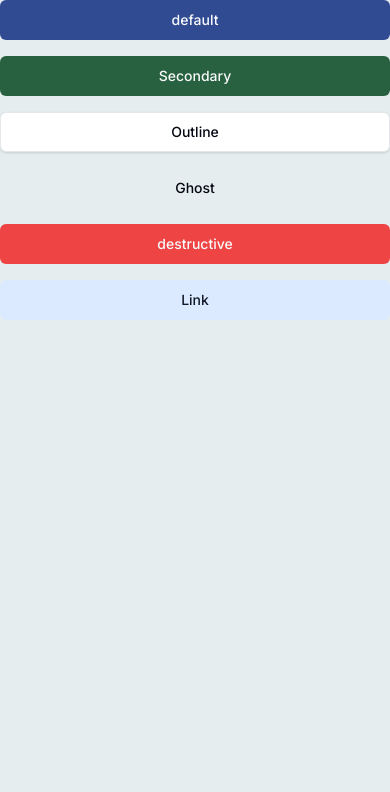
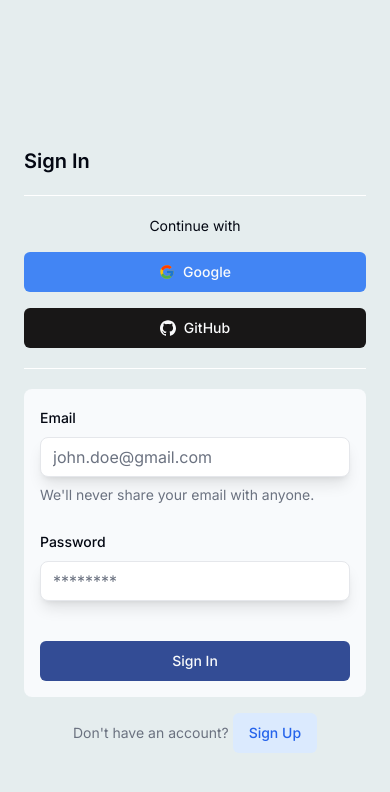
Before and after one commit to allanReyMacasaquit/slack, a Next.js app: page / in a window 390 px wide. Shown: the top 792 px of the page. Built offline with nearby package versions, Linux system fonts and the light colour scheme.

Commit message:
2. Authentication UI

```diff
--- a/package.json
+++ b/package.json
@@ -50,6 +50,7 @@
     "react-day-picker": "^8.10.1",
     "react-dom": "^18.3.1",
     "react-hook-form": "^7.53.2",
+    "react-icons": "^5.3.0",
     "react-resizable-panels": "^2.1.7",
     "recharts": "^2.13.3",
     "sonner": "^1.7.0",
--- a/src/app/globals.css
+++ b/src/app/globals.css
@@ -5,6 +5,23 @@
 body {
 	font-family: Arial, Helvetica, sans-serif;
 	background-color: rgb(229, 237, 238);
+}
+.auth-container {
+	@apply min-h-screen
+		flex
+		flex-col
+		items-center
+		justify-center
+		mx-auto
+		w-full
+		px-6
+		lg:w-2/3;
+}
+.google {
+	@apply bg-google;
+}
+.github {
+	@apply bg-github;
 }
 
 @layer base {
--- a/src/app/page.tsx
+++ b/src/app/page.tsx
@@ -1,14 +1,9 @@
-import { Button } from '@/components/ui/button';
+import AuthScreen from '@/components/features/auth/components/auth-screen';
 
 const Home = () => {
 	return (
-		<div className='flex flex-col space-y-4'>
-			<Button variant='default'>default</Button>
-			<Button variant='secondary'>Secondary</Button>
-			<Button variant='outline'>Outline</Button>
-			<Button variant='ghost'>Ghost</Button>
-			<Button variant='destructive'>destructive</Button>
-			<Button variant='link'>Link</Button>
+		<div>
+			<AuthScreen />
 		</div>
 	);
 };
--- /dev/null
+++ b/src/components/features/auth/components/auth-screen.tsx
@@ -0,0 +1,215 @@
+'use client';
+
+import { useState } from 'react';
+import { useForm } from 'react-hook-form';
+import {
+	Form,
+	FormControl,
+	FormDescription,
+	FormField,
+	FormItem,
+	FormLabel,
+	FormMessage,
+} from '@/components/ui/form';
+import { Input } from '@/components/ui/input';
+import { zodResolver } from '@hookform/resolvers/zod';
+import { z } from 'zod';
+
+import { FcGoogle } from 'react-icons/fc';
+import { SiGithub } from 'react-icons/si';
+import { Button } from '@/components/ui/button';
+import Image from 'next/image';
+import { Separator } from '@/components/ui/separator';
+
+import { AuthType } from '../types';
+
+const formSchema = z
+	.object({
+		email: z.string().email('Invalid email').max(50),
+		password: z
+			.string()
+			.min(8, 'Password must be at least 8 characters')
+			.max(50),
+		confirm_password: z
+			.string()
+			.min(8, 'Password must be at least 8 characters')
+			.max(50),
+	})
+	.refine((data) => data.password === data.confirm_password, {
+		message: 'Passwords must match',
+		path: ['confirm_password'],
+	});
+
+const AuthScreen = () => {
+	const [state, setState] = useState<AuthType>('SignIn');
+
+	const form = useForm<z.infer<typeof formSchema>>({
+		resolver: zodResolver(formSchema),
+		defaultValues: {
+			email: '',
+			password: '',
+			confirm_password: '',
+		},
+	});
+
+	const onSubmit = (values: z.infer<typeof formSchema>) => {
+		// Handle form submission
+		console.log(values);
+	};
+
+	return (
+		<div className='flex h-screen'>
+			{/* Left side: Image Section */}
+			<div className='hidden lg:flex lg:w-2/3 bg-blue-200 items-center justify-center'>
+				<div className='text-center space-y-10'>
+					<Image
+						src='/images/Illustration.svg'
+						height={300}
+						width={300}
+						alt='Welcome Illustration'
+						priority
+					/>
+					<h1 className='text-4xl font-bold'>Welcome!</h1>
+					<p className='text-lg text-gray-600'>
+						Explore our gallery of amazing images.
+					</p>
+				</div>
+			</div>
+
+			{/* Right side: Auth Form */}
+			<div className='auth-container'>
+				<div className='w-full md:w-2/3 lg:shadow-md lg:p-6 rounded-lg'>
+					<h2 className='text-xl mt-20 lg:mt-0 lg:text-4xl font-semibold mb-4'>
+						{state === 'SignIn' ? 'Sign In' : 'Sign Up'}
+					</h2>
+
+					<Separator className='bg-white my-5 lg:my-10' />
+
+					{/* Social Login Buttons */}
+					<div className='flex flex-col items-center space-y-4'>
+						<span className='text-sm'>Continue with</span>
+						<Button className='bg-google w-full lg:w-2/3 hover:bg-google/90'>
+							<FcGoogle size={24} /> Google
+						</Button>
+						<Button className='bg-github w-full lg:w-2/3 hover:bg-github/90'>
+							<SiGithub size={24} /> GitHub
+						</Button>
+					</div>
+
+					<Separator className='bg-white my-5 lg:my-10' />
+
+					{/* Email/Password Form */}
+					<Form {...form}>
+						<form
+							onSubmit={form.handleSubmit(onSubmit)}
+							className='space-y-6 bg-slate-50 p-4 rounded-lg'
+						>
+							{/* Email Field */}
+							<FormField
+								control={form.control}
+								name='email'
+								render={({ field }) => (
+									<FormItem>
+										<FormLabel>Email</FormLabel>
+										<FormControl>
+											<Input
+												placeholder='john.doe@gmail.com'
+												{...field}
+												className='rounded-lg shadow-lg'
+												aria-required
+											/>
+										</FormControl>
+										<FormDescription>
+											We&apos;ll never share your email with anyone.
+										</FormDescription>
+										<FormMessage />
+									</FormItem>
+								)}
+							/>
+
+							{/* Password Field */}
+							<FormField
+								control={form.control}
+								name='password'
+								render={({ field }) => (
+									<FormItem>
+										<FormLabel>Password</FormLabel>
+										<FormControl>
+											<Input
+												type='password'
+												placeholder='********'
+												{...field}
+												className='rounded-lg shadow-lg'
+												aria-required
+											/>
+										</FormControl>
+										<FormMessage />
+									</FormItem>
+								)}
+							/>
+
+							{/* Confirm Password Field (only for SignUp) */}
+							{state === 'SignUp' && (
+								<FormField
+									control={form.control}
+									name='confirm_password'
+									render={({ field }) => (
+										<FormItem>
+											<FormLabel>Confirm Password</FormLabel>
+											<FormControl>
+												<Input
+													type='password'
+													placeholder='********'
+													{...field}
+													className='rounded-lg shadow-lg'
+													aria-required
+												/>
+											</FormControl>
+											<FormMessage />
+										</FormItem>
+									)}
+								/>
+							)}
+
+							{/* Submit Button */}
+							<div className='flex justify-center'>
+								<Button type='submit' className='w-full lg:w-2/3 mt-4'>
+									{state === 'SignIn' ? 'Sign In' : 'Sign Up'}
+								</Button>
+							</div>
+						</form>
+					</Form>
+
+					{/* Toggle SignIn/SignUp */}
+					<p className='mt-4 text-sm text-gray-500 text-center mb-6 lg:mb-0'>
+						{state === 'SignIn' ? (
+							<>
+								Don&apos;t have an account?{' '}
+								<Button
+									variant='link'
+									onClick={() => setState('SignUp')}
+									className='text-blue-600 hover:underline'
+								>
+									Sign Up
+								</Button>
+							</>
+						) : (
+							<>
+								Already have an account?{' '}
+								<Button
+									variant='link'
+									onClick={() => setState('SignIn')}
+									className='text-blue-600 hover:underline'
+								>
+									Sign In
+								</Button>
+							</>
+						)}
+					</p>
+				</div>
+			</div>
+		</div>
+	);
+};
+
+export default AuthScreen;
--- /dev/null
+++ b/src/components/features/auth/types.ts
@@ -0,0 +1 @@
+export type AuthType = 'SignIn' | 'SignUp';
--- a/tailwind.config.ts
+++ b/tailwind.config.ts
@@ -60,6 +60,8 @@ export default {
 					border: 'hsl(var(--sidebar-border))',
 					ring: 'hsl(var(--sidebar-ring))',
 				},
+				google: '#4285F4',
+				github: '#181717',
 			},
 			borderRadius: {
 				lg: 'var(--radius)',
```
Also changed, not shown: 2 other files (tests, documents, lock files or other folders).
